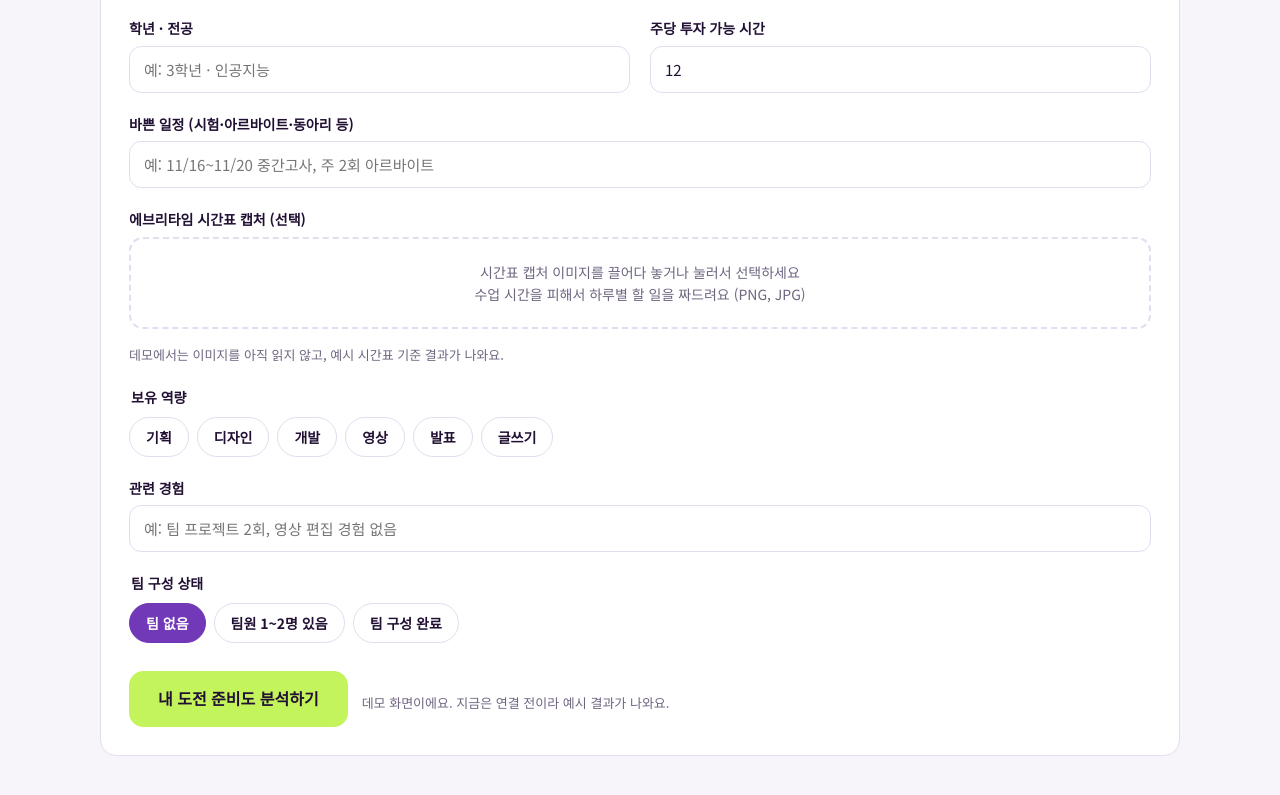
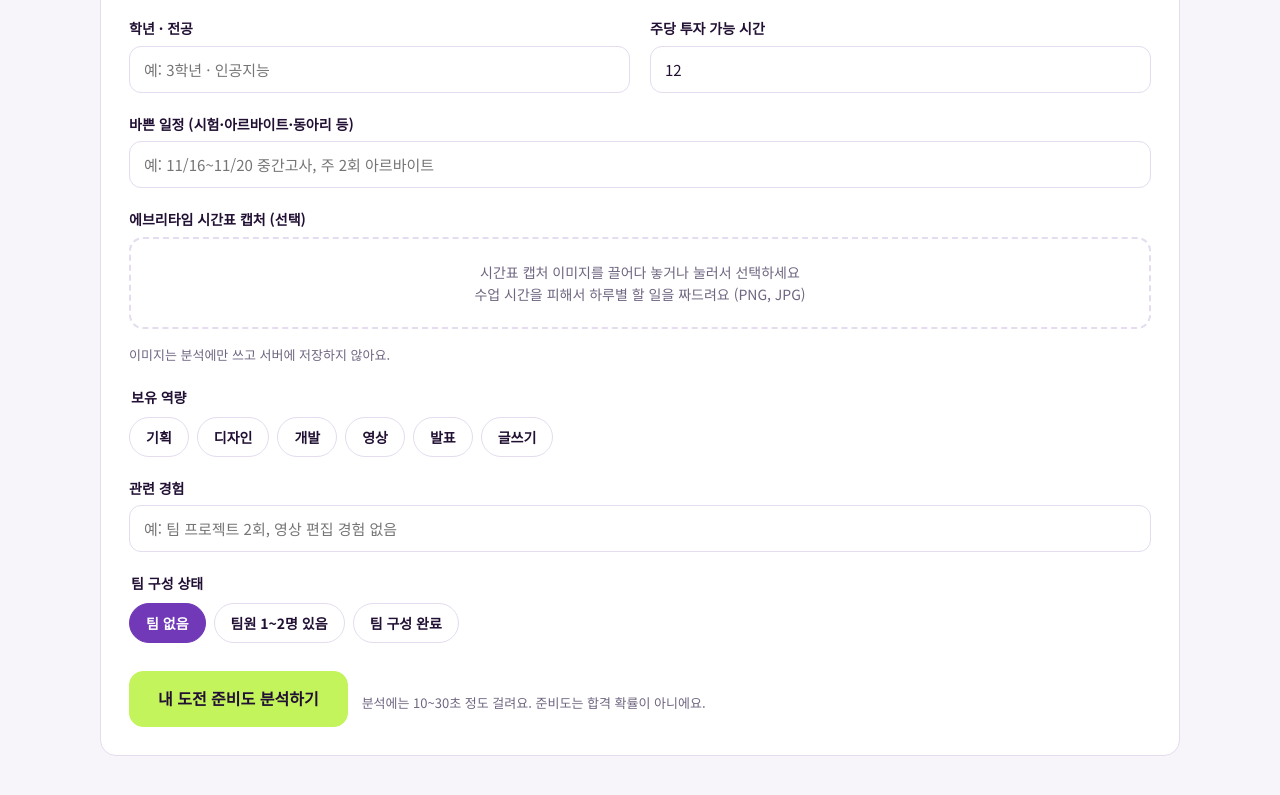
Before and after one commit to AIHackathon4/FourDo, a plain HTML site: page frontend/index.html in a window 1280 px wide. Shown: the part 445-1240 px from the top of the page. Drawn offline with Linux system fonts and the light colour scheme.

Commit message:
Update index.html

```diff
--- a/frontend/index.html
+++ b/frontend/index.html
@@ -58,7 +58,7 @@
       <button type="button" class="drop" id="drop">시간표 캡처 이미지를 끌어다 놓거나 눌러서 선택하세요<br>수업 시간을 피해서 하루별 할 일을 짜드려요 (PNG, JPG)</button>
       <input id="tt" type="file" accept="image/*" hidden>
       <div class="prev" id="ttPrev" hidden><img id="ttImg" alt="업로드한 시간표 미리보기"><span id="ttName"></span><button type="button" id="ttDel">삭제</button></div>
-      <p class="hint">데모에서는 이미지를 아직 읽지 않고, 예시 시간표 기준 결과가 나와요.</p>
+      <p class="hint">이미지는 분석에만 쓰고 서버에 저장하지 않아요.</p>
     </div>
     <fieldset class="full">
       <legend>보유 역량</legend>
@@ -73,7 +73,7 @@
     </fieldset>
     <div class="full cta-row">
       <button class="btn lime" type="submit">내 도전 준비도 분석하기</button>
-      <p class="hint">데모 화면이에요. 지금은 연결 전이라 예시 결과가 나와요.</p>
+      <p class="hint">분석에는 10~30초 정도 걸려요. 준비도는 합격 확률이 아니에요.</p>
     </div>
   </form>
 </section>
@@ -85,7 +85,7 @@
     <h2>나의 도전 가능성을 분석하고 있어요.</h2>
     <ol class="steps" id="stepList"></ol>
     <div class="bar" role="progressbar" aria-valuemin="0" aria-valuemax="100"><i id="bar"></i></div>
-    <p class="hint">데모 진행이에요. 실제 연결 후에는 작업 상태에 맞춰 표시돼요.</p>
+    <p class="hint">AI가 공고를 읽는 중이라 시간이 조금 걸릴 수 있어요.</p>
   </div>
 </section>
 
```
